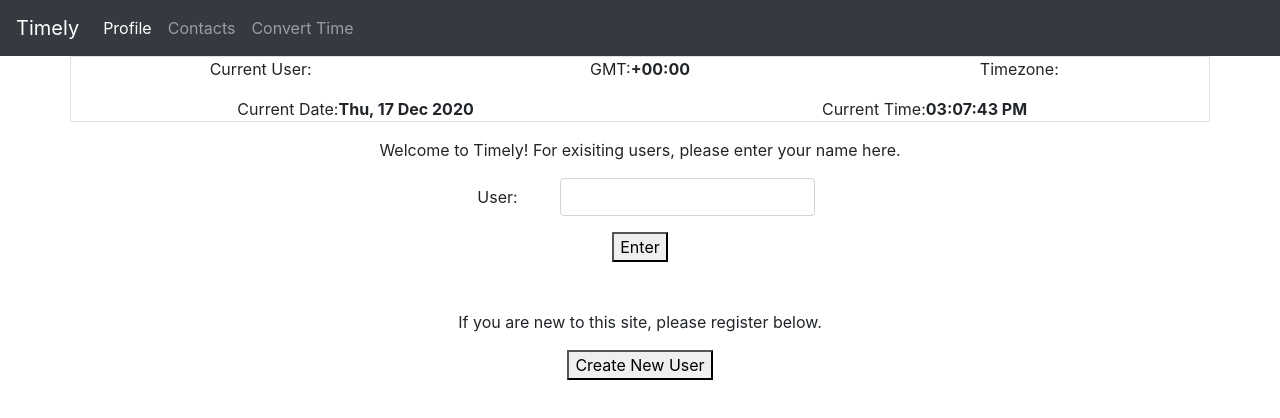
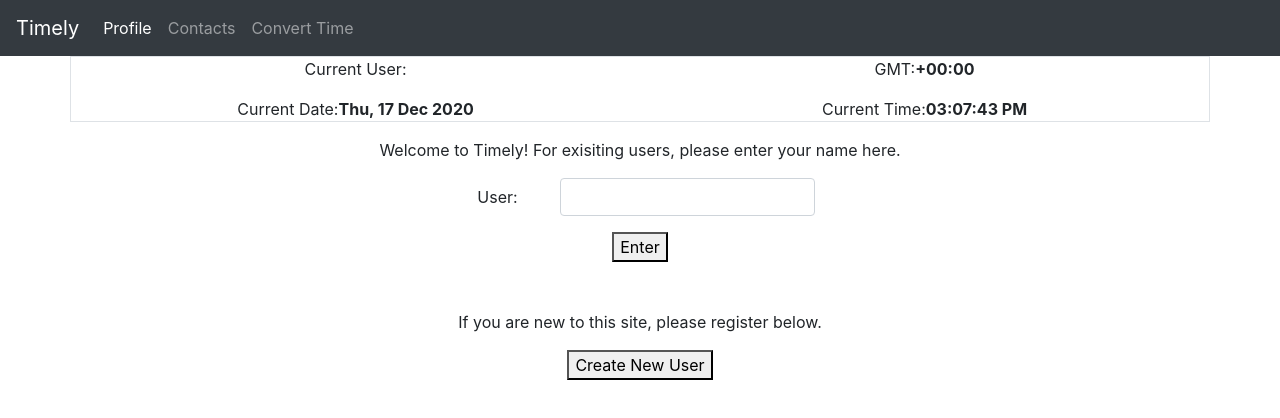
Before and after one commit to kalyak/timely, a React (Create React App) app in the folder timely/: page / in a window 1280 px wide. Shown: the top 418 px of the page. Built offline with nearby package versions, Linux system fonts and the light colour scheme.

Commit message:
hide timezone in user time.

```diff
--- a/timely/src/components/Groups.js
+++ b/timely/src/components/Groups.js
@@ -39,7 +39,7 @@ const Groups = ({ contacts, setContacts, currentTime }) => {
           {getUnicodeFlagIcon(contact.countrycode.toUpperCase())}
         </td>
         <td>{contact.timezone}</td>
-        <td>{contact.email}</td>
+        {/* <td>{contact.email}</td> */}
 
         {/* <td>{contact.gmt}</td>
         <td>{contact.latestGmt}</td> */}
@@ -55,7 +55,7 @@ const Groups = ({ contacts, setContacts, currentTime }) => {
           <th scope='col'>Country</th>
           <th scope='col'>Country Code</th>
           <th scope='col'>Timezone</th>
-          <th scope='col'>Email</th>
+          {/* <th scope='col'>Email</th> */}
 
           {/* <th scope='col'>GMT</th>
           <th scope='col'>GMT / UTC</th> */}
--- a/timely/src/components/TimeNow.js
+++ b/timely/src/components/TimeNow.js
@@ -22,10 +22,10 @@ const TimeNow = ({ user, currentTime, setCurrentTime, currTimezone }) => {
           GMT:
           <span className='font-weight-bold'>{currentTime.gmt}</span>
         </div>
-        <div className='col'>
+        {/* <div className='col'>
           Timezone:
           <span className='font-weight-bold'>{currTimezone}</span>
-        </div>
+        </div> */}
       </div>
       <div className='row mt-3'>
         <div className='col'>
```
